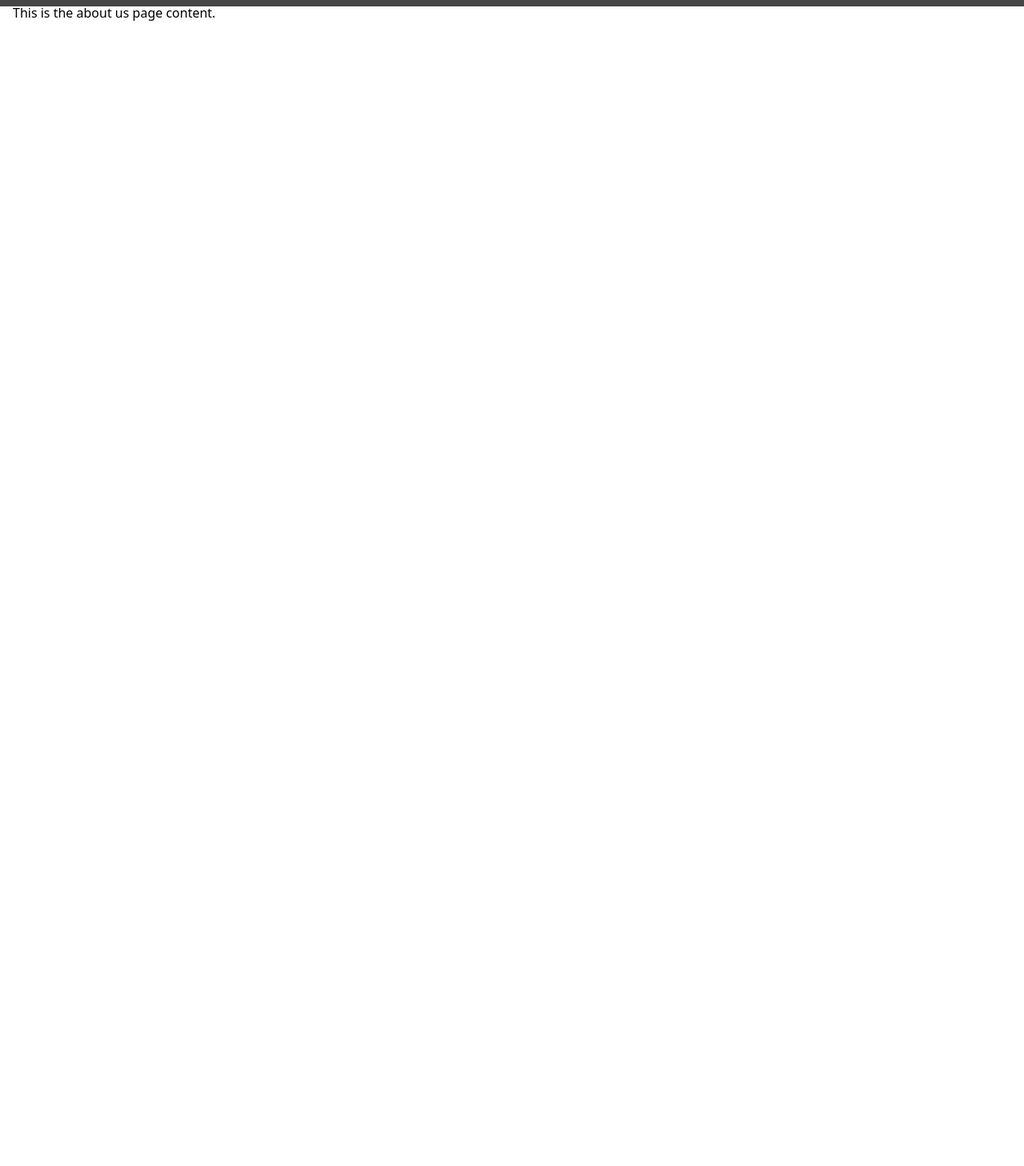
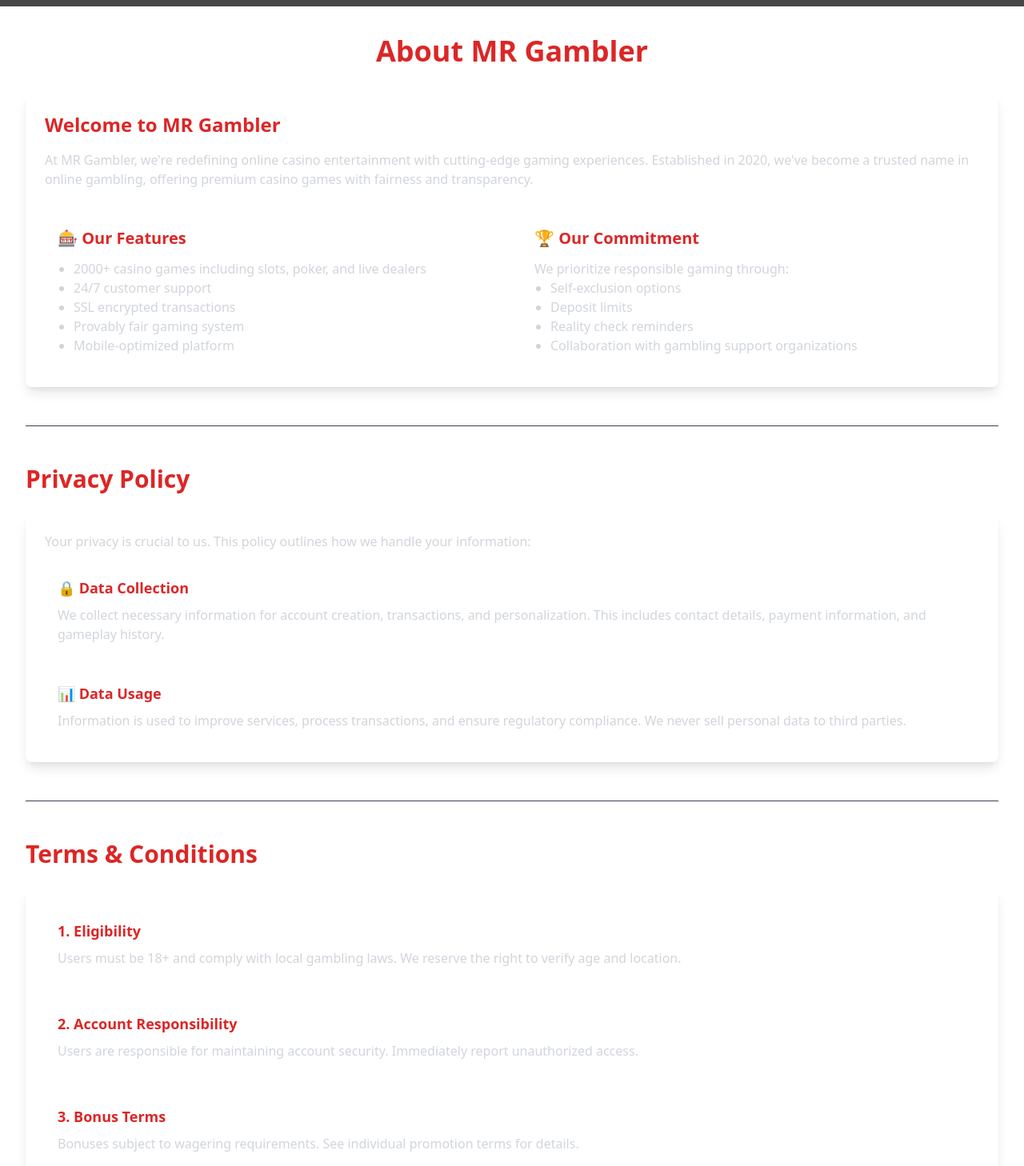
Before and after one commit to MohammmedHW/casino-app, a React (Create React App) app: page /about-us in a window 1280 px wide. Shown: the part 52-1510 px from the top of the page at 80% size. Before the commit the page ends 800 px from the top, so only its background shows below. Built offline with nearby package versions, Linux system fonts and the light colour scheme.

Commit message:
about-us Page

```diff
--- a/src/pages/AboutUs.js
+++ b/src/pages/AboutUs.js
@@ -71,16 +71,145 @@
 
 import React from "react";
 import Navbar from "../components/Navbar";
+import Footer from "../components/Footer";
 
 const AboutUs = () => {
   return (
     <>
       <Navbar />
-      <div className="container mx-auto px-4 py-8">
-        {/* Your about us content here */}
-        <h1>About Us</h1>
-        <p>This is the about us page content.</p>
+      <div className="container mx-auto px-8 py-24 bg-[#181818] text-white min-h-screen">
+        <h1 className="text-4xl font-bold text-center mb-8 text-red-600">
+          About MR Gambler
+        </h1>
+
+        {/* About Section */}
+        <section className="mb-12">
+          <div className="bg-[#1e1e1e] rounded-lg p-6 shadow-lg">
+            <h2 className="text-2xl font-semibold mb-4 text-red-600">
+              Welcome to MR Gambler
+            </h2>
+            <p className="mb-4 text-gray-300">
+              At MR Gambler, we're redefining online casino entertainment with
+              cutting-edge gaming experiences. Established in 2020, we've become
+              a trusted name in online gambling, offering premium casino games
+              with fairness and transparency.
+            </p>
+
+            <div className="grid md:grid-cols-2 gap-6 mt-8">
+              <div className="bg-[#181818] p-4 rounded-lg">
+                <h3 className="text-xl font-semibold mb-3 text-red-600">
+                  🎰 Our Features
+                </h3>
+                <ul className="list-disc pl-5 text-gray-300">
+                  <li>2000+ casino games including slots, poker, and live dealers</li>
+                  <li>24/7 customer support</li>
+                  <li>SSL encrypted transactions</li>
+                  <li>Provably fair gaming system</li>
+                  <li>Mobile-optimized platform</li>
+                </ul>
+              </div>
+
+              <div className="bg-[#181818] p-4 rounded-lg">
+                <h3 className="text-xl font-semibold mb-3 text-red-600">
+                  🏆 Our Commitment
+                </h3>
+                <p className="text-gray-300">
+                  We prioritize responsible gaming through:
+                </p>
+                <ul className="list-disc pl-5 text-gray-300">
+                  <li>Self-exclusion options</li>
+                  <li>Deposit limits</li>
+                  <li>Reality check reminders</li>
+                  <li>Collaboration with gambling support organizations</li>
+                </ul>
+              </div>
+            </div>
+          </div>
+        </section>
+
+        {/* Privacy Policy */}
+        <section className="mb-12 border-t border-gray-700 pt-12">
+          <h2 className="text-3xl font-bold mb-6 text-red-600">
+            Privacy Policy
+          </h2>
+          <div className="bg-[#1e1e1e] rounded-lg p-6 shadow-lg">
+            <p className="mb-4 text-gray-300">
+              Your privacy is crucial to us. This policy outlines how we handle your information:
+            </p>
+            <div className="space-y-4">
+              <div className="bg-[#181818] p-4 rounded-lg">
+                <h3 className="text-lg font-semibold mb-2 text-red-600">
+                  🔒 Data Collection
+                </h3>
+                <p className="text-gray-300">
+                  We collect necessary information for account creation, transactions,
+                  and personalization. This includes contact details, payment information,
+                  and gameplay history.
+                </p>
+              </div>
+
+              <div className="bg-[#181818] p-4 rounded-lg">
+                <h3 className="text-lg font-semibold mb-2 text-red-600">
+                  📊 Data Usage
+                </h3>
+                <p className="text-gray-300">
+                  Information is used to improve services, process transactions,
+                  and ensure regulatory compliance. We never sell personal data
+                  to third parties.
+                </p>
+              </div>
+            </div>
+          </div>
+        </section>
+
+        {/* Terms & Conditions */}
+        <section className="mb-12 border-t border-gray-700 pt-12">
+          <h2 className="text-3xl font-bold mb-6 text-red-600">
+            Terms & Conditions
+          </h2>
+          <div className="bg-[#1e1e1e] rounded-lg p-6 shadow-lg">
+            <div className="space-y-6">
+              <div className="bg-[#181818] p-4 rounded-lg">
+                <h3 className="text-lg font-semibold mb-2 text-red-600">
+                  1. Eligibility
+                </h3>
+                <p className="text-gray-300">
+                  Users must be 18+ and comply with local gambling laws.
+                  We reserve the right to verify age and location.
+                </p>
+              </div>
+
+              <div className="bg-[#181818] p-4 rounded-lg">
+                <h3 className="text-lg font-semibold mb-2 text-red-600">
+                  2. Account Responsibility
+                </h3>
+                <p className="text-gray-300">
+                  Users are responsible for maintaining account security.
+                  Immediately report unauthorized access.
+                </p>
+              </div>
+
+              <div className="bg-[#181818] p-4 rounded-lg">
+                <h3 className="text-lg font-semibold mb-2 text-red-600">
+                  3. Bonus Terms
+                </h3>
+                <p className="text-gray-300">
+                  Bonuses subject to wagering requirements. See individual
+                  promotion terms for details.
+                </p>
+              </div>
+            </div>
+
+            <div className="mt-8 bg-red-900/20 p-4 rounded-lg">
+              <p className="text-red-600 text-center">
+                By using MR Gambler, you agree to our Terms and confirm
+                compliance with local laws.
+              </p>
+            </div>
+          </div>
+        </section>
       </div>
+      <Footer />
     </>
   );
 };
```
